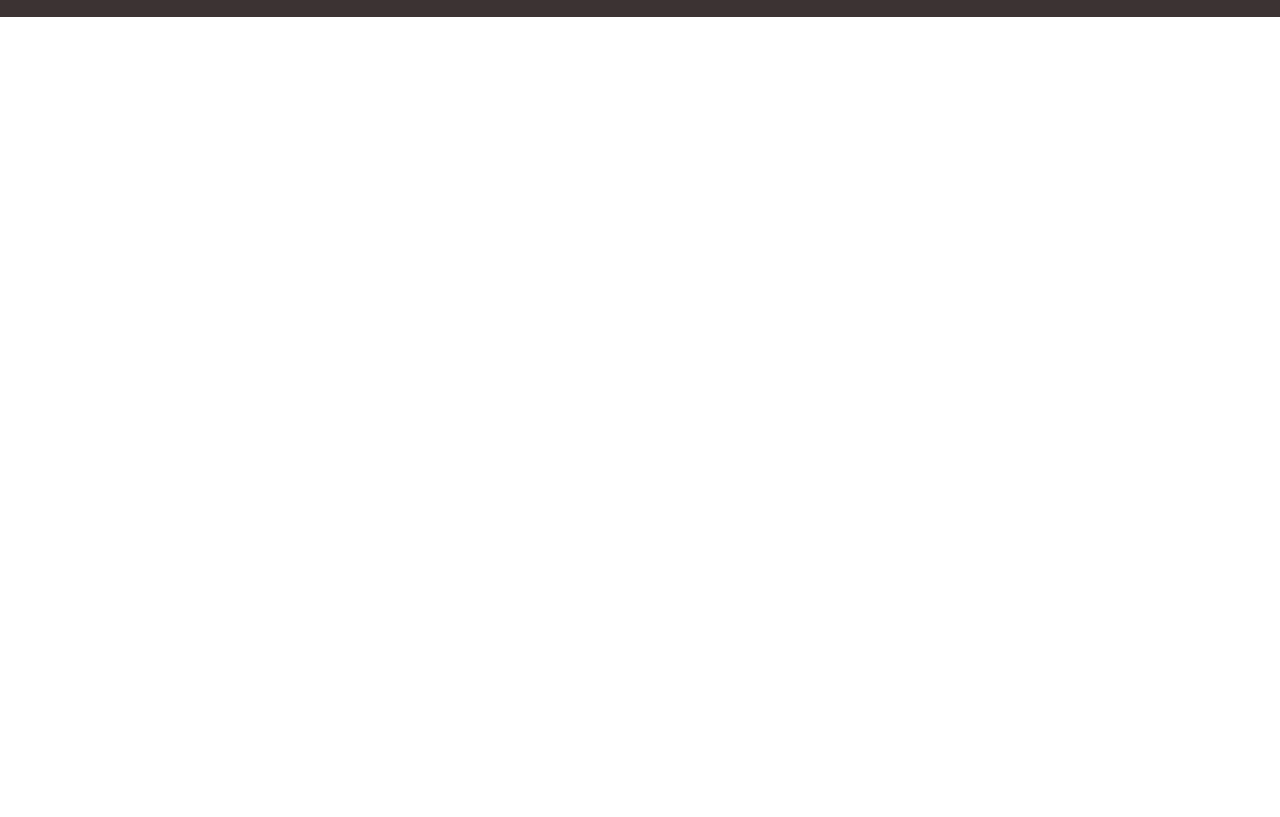
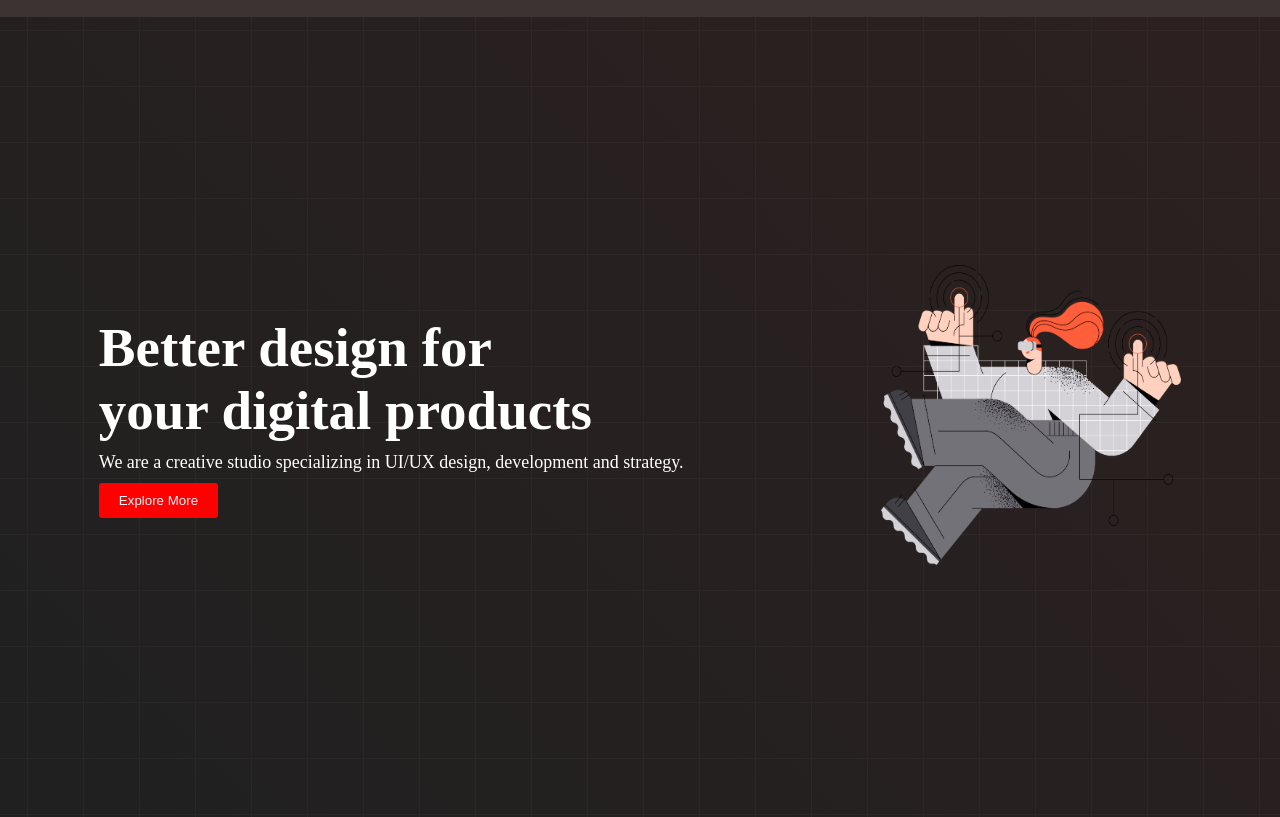
Before and after one commit to naajmul/one-page-design, a plain HTML site: page index.html in a window 1280 px wide. Shown: the part 66-883 px from the top of the page. Before the commit the page ends 800 px from the top, so only its background shows below. Drawn offline with Linux system fonts and the light colour scheme.

Commit message:
about section done

```diff
--- a/css/style.css
+++ b/css/style.css
@@ -33,3 +33,36 @@
 .list-1:hover{
     color:aqua;
 }
+
+.banner-img{
+    height: 300px;
+    width: 300px;
+}
+
+.body-1{
+    display: flex;
+    justify-content: space-around;
+    height: 100vh;
+    align-items: center;
+    background-image: url("/img/background.png"),
+    linear-gradient(45deg, rgb(32, 32, 32), rgb(45, 32, 32));
+
+}
+
+.left-text{
+    color: white;
+}
+
+.discription{
+    padding-top: 10px;
+    padding-bottom: 10px;
+    font-size: 18px;
+}
+
+.explore-more{
+    background-color: red;
+    border: none;
+    border-radius: 3px;
+    padding: 10px 20px;
+    color: aliceblue;
+}
--- a/index.html
+++ b/index.html
@@ -25,7 +25,21 @@
         </nav>
     </header>
 
-    <main></main>
+    <main>
+        <section>
+            <div class="body-1">
+                <div class="left-text">
+                    <h1 style="font-size: 55px;">Better design for<br>your digital products</h1>
+                    <p class="discription">We are a creative studio specializing in UI/UX design, development and strategy.</p>
+                    <button class="explore-more">Explore More</button>
+                </div>
+
+                <div class="right-image">
+                    <img class="banner-img" src="./img/banner.png" alt="">
+                </div>
+            </div>
+        </section>
+    </main>
 
     <footer></footer>
 
```
